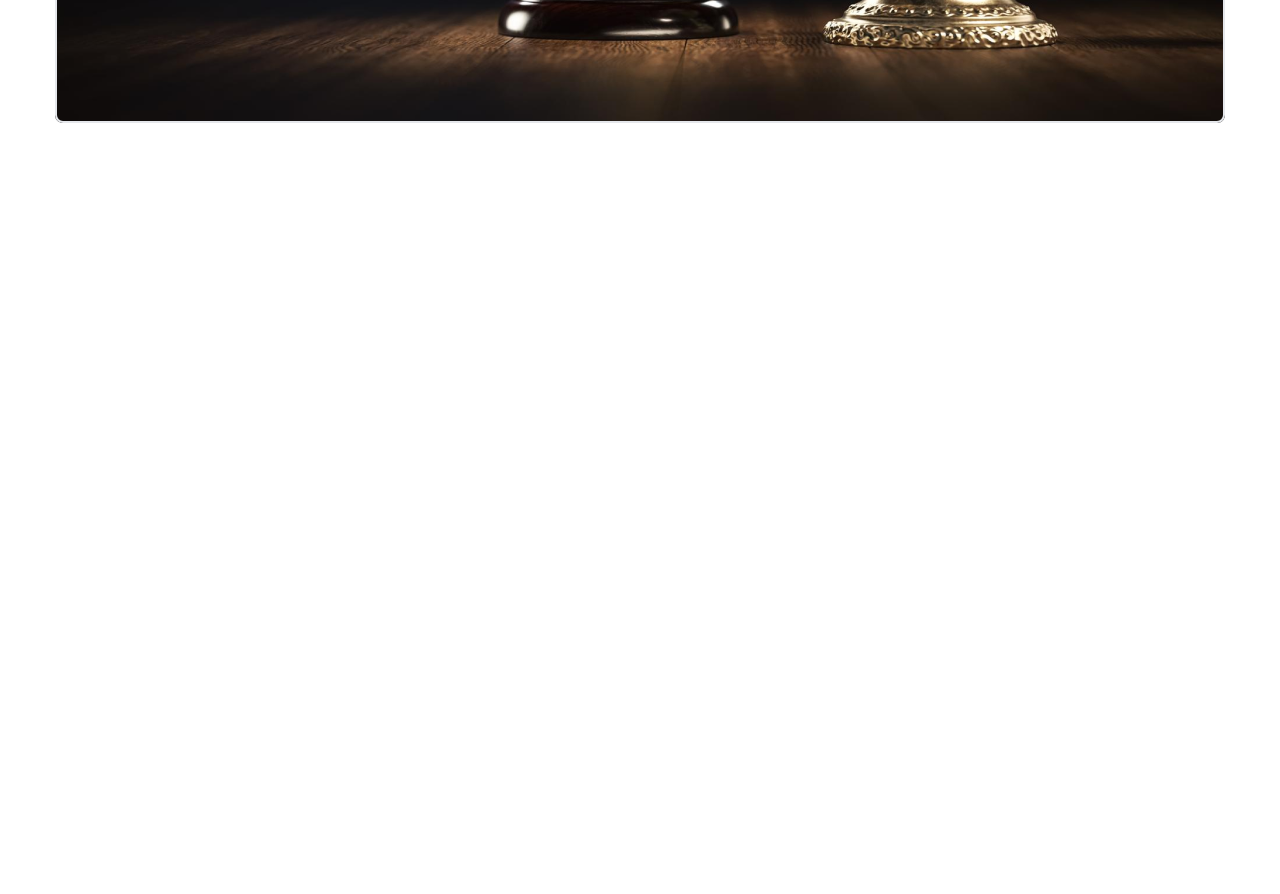
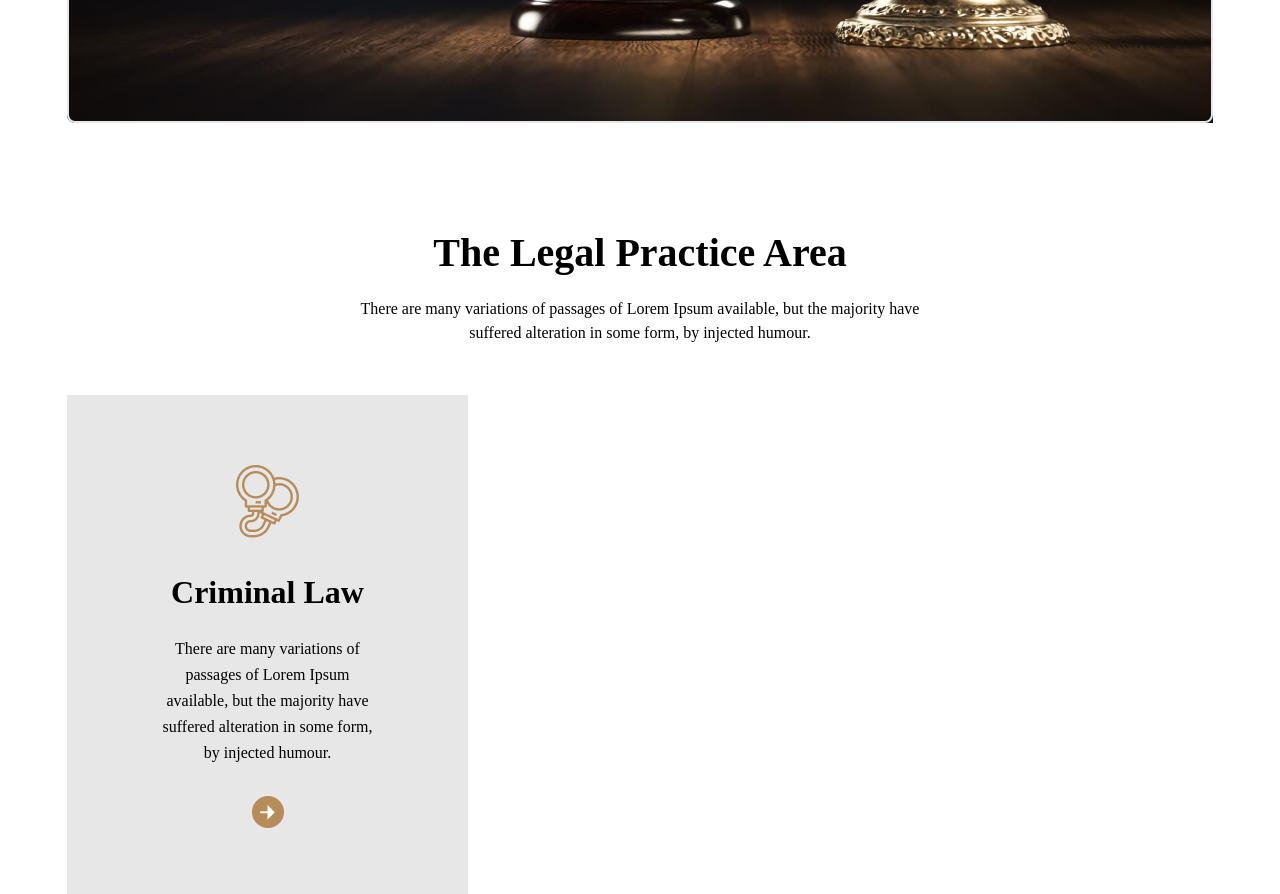
Before and after one commit to RaihanSoft/legal-solution-using-tailwind, a plain HTML site: page index.html in a window 1280 px wide. Shown: the part 554-1448 px from the top of the page. Before the commit the page ends 800 px from the top, so only its background shows below. Drawn offline with nearby package versions, Linux system fonts and the light colour scheme.

Commit message:
The Legal Practice Area section one card added

```diff
--- a/index.html
+++ b/index.html
@@ -11,7 +11,7 @@
 
 <!-- npx tailwindcss -i ./input.css -o ./output.css --watch -->
 
-<body class="font-[Poppins] px-3">
+<body class="font-[Poppins] px-3 max-w-[1170px] mx-auto">
 
   <header class="max-w-[1170px] mx-auto">
 
@@ -65,7 +65,42 @@
 
 
 
-  <main></main>
+  <main>
+
+    <!-- The Legal Practice Area section  -->
+
+    <section>
+
+
+  <h1 class="text-[40px] font-[800] text-center mt-[100px]">The Legal Practice Area</h1>
+  <p  class="text-[16px] font-[400] text-center mt-[14px]">There are many variations of passages of Lorem Ipsum available, but the majority have <br> suffered alteration in some form, by injected humour.</p>
+
+
+
+      <div class="mt-[50px]">
+        <div class="w-[401px] h-[499px] bg-[#E7E7E7]">
+
+          <div class="text-center pt-[70px]">
+            <img class="mx-auto" src="images/criminal.png" alt="">
+            <h1 class="font-[800] text-[32px] mt-[30px]">Criminal Law</h1>
+            <p class="font-[400] text-[16px] mt-[20px] leading-[26px]" >There are many variations of <br> passages of Lorem Ipsum <br> available, but the majority have <br> suffered alteration in some form,<br> by injected humour.</p>
+<div class="h-[32px] w-[32px] rounded-[50%] bg-[#B68C5A] mx-auto mt-[30px]   text-white">
+  <i class="ri-arrow-right-fill text-[22px] "></i>
+</div>
+          </div>
+
+
+
+        </div>
+      </div>
+
+    </section>
+
+
+  </main>
+
+
+
   <footer></footer>
 
 </body>
```
Also changed, not shown: output.css.
